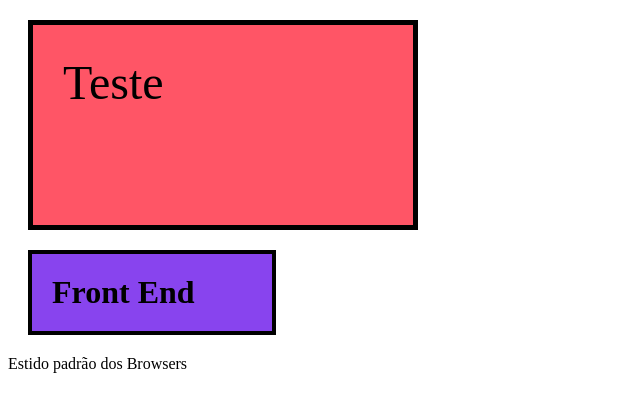
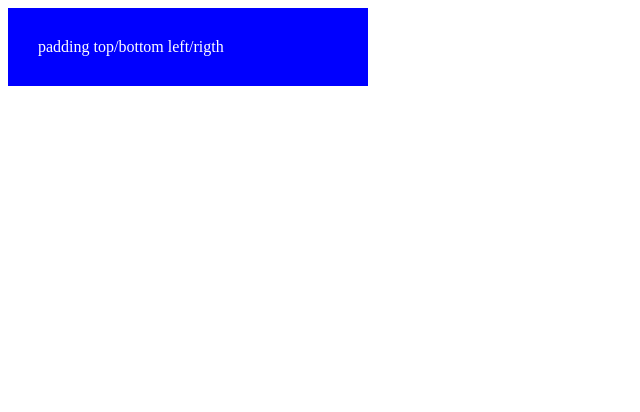
Before and after one commit to jGsouzaJr/cursoOrigamid, a plain HTML site: page index.html in a window 1280 px wide. Shown: the whole page, without its empty margins (0-640 px from the left). Drawn offline with Linux system fonts and the light colour scheme.

Commit message:
Aula de box model

```diff
--- a/css/style.css
+++ b/css/style.css
@@ -39,7 +39,7 @@ a{
   font-size: 30px;
 } */
 
-div{
+/* div{
   font-size: 3rem;
   background: #f56;
   width: 320px;
@@ -56,4 +56,21 @@ h1{
   border: 4px solid black;
   margin: 20px;
 
+} */
+
+.padding{
+  width: 300px;
+  background: blue;
+  color: white;
+  /* padding: 30px; todos os lados estão com esse valor */
+  /* padding-top: 30px; somente o top está com esse valor */
+  /* padding-right: 300px; somente o right está com esse valor */
+  /* padding-bottom: 30px; somente o bottom está com esse valor */
+  /* padding-left: 30px; somente o left está com esse valor */
+
+  /* padding: 30px 20px  50px 60px; aqui os valores estão individuais começando pelo top right bottom left */
+
+  padding: 30px;
+
+
 }
--- a/exercicios/cinema/css/style.css
+++ b/exercicios/cinema/css/style.css
@@ -2,8 +2,6 @@
   text-decoration: none;
   padding: 0;
   margin: 0;
-
-
 }
 
 body{
--- a/index.html
+++ b/index.html
@@ -24,11 +24,15 @@
 
   <a href="">Origamid</a> -->
 
-  <div>Teste</div>
+  <!-- <div>Teste</div>
 
   <h1>Front End</h1>
 
-  <p>Estido padrão dos Browsers</p>
+  <p>Estido padrão dos Browsers</p> -->
+
+
+
+  <div class="padding">padding top/bottom left/rigth </div>
 
 
 
```
